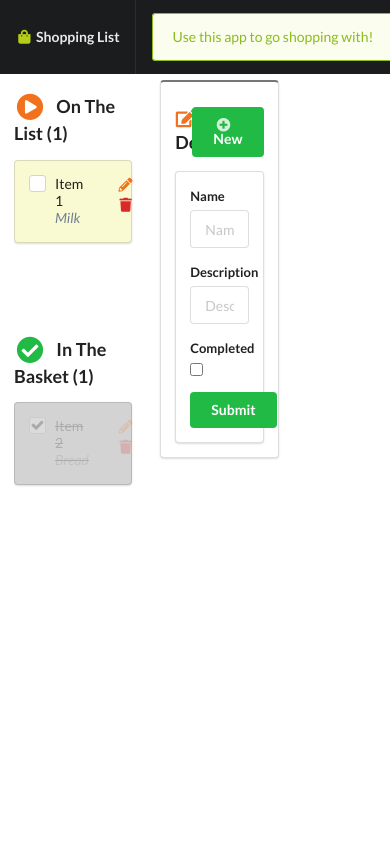
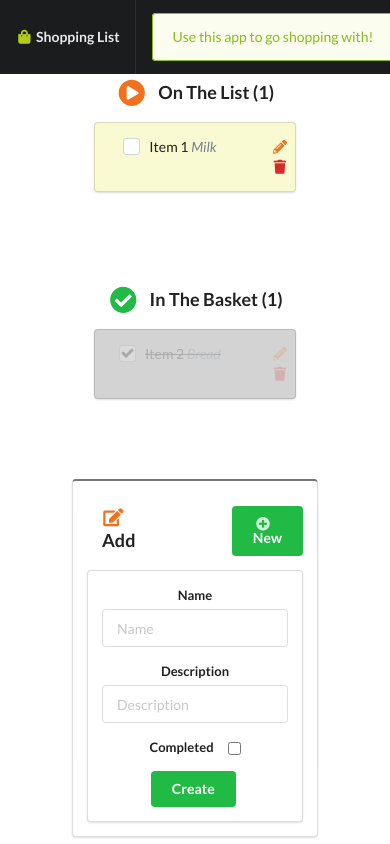
Before and after one commit to vincethewalker2015/shopping-list-with-vue.js, a PHP site: page / in a window 390 px wide. Run offline with PHP 8.4, Linux system fonts and the light colour scheme.

Commit message:
CSS Improvements for Mobile and Ipad Portrait view

```diff
--- a/index.html
+++ b/index.html
@@ -35,8 +35,8 @@
               </div>
             </div>
            <div class="ui container pusher">
-             <div class="ui grid">
-                <div class="six wide column ">
+             <div class="ui two column centered grid">
+                <div class="">
                    <div id="todo" class="tasklist ">
                     <div class="ui header">
                        <i class="icon play circle orange"></i>On The List ({{ todoTasks.length }})
@@ -54,15 +54,15 @@
                           v-for="task in completedTasks" />
                    </div>
                 </div>
-              <div class="six wide column item-add">
+              <div class=" item-add">
                 <div id="editor" class="details ui raise segment grey ">
                   <div class="ui header grid">
                     <div class="left floated six wide column ">
-                      <i class="icon edit orange"></i>Details
+                      <i class="icon edit orange"></i>Add
                     </div>
                     <div class="right floated six wide column">
                       <button class="ui green button right floated" v-on:click="clear">
-                        <i class="icon plus circle"></i>New
+                        <i class="icon plus circle except-mobile"></i> New
                       </button>
                     </div>
                   </div>
@@ -86,7 +86,7 @@
                         <input type="checkbox" name="completed" v-model="task.completed" />
                       </div>
                       <button class="ui button green">
-                        Submit
+                        Create
                       </button>
                     </form>
                   </div>
--- a/style.css
+++ b/style.css
@@ -35,6 +35,7 @@
 .tasklist {
     margin-top: 70px;
 }
+
 /* Smartphones (portrait and landscape) -----------
     @media only screen and (min-device-width : 320px)
 	   and (max-device-width : 480px) {
```
